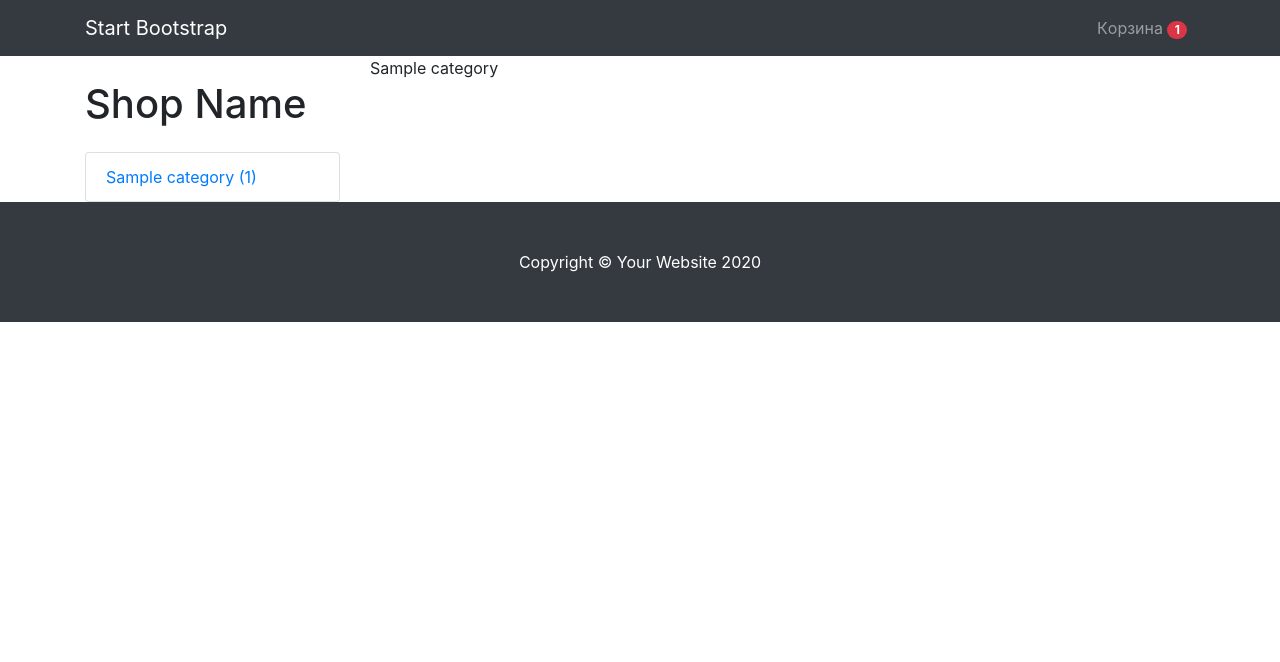
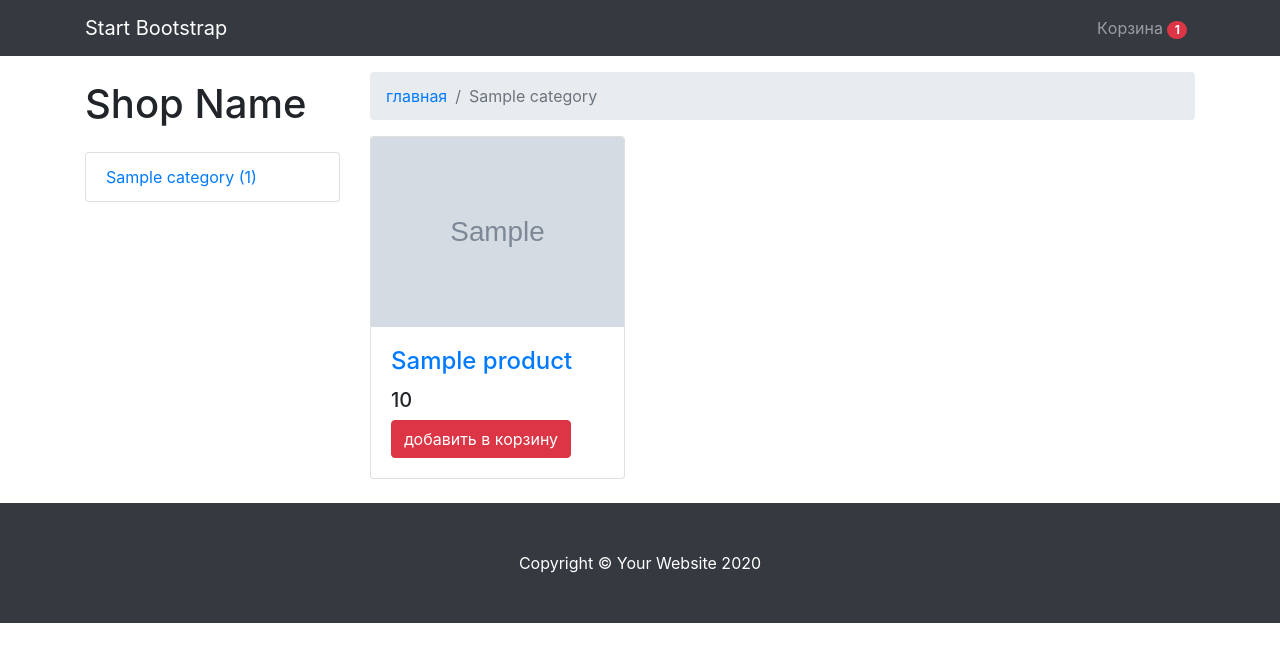
Before and after one commit to Dilshodbeka/django_net_sklep, a Django app: template shop/mainapp/templates/category_detail.html in a window 1280 px wide. Shown: the top 662 px of the page. Run offline with Django 3.2, Linux system fonts and the light colour scheme; the template is opened without the code that fills it: most values are stand-ins (such as "Sample title", 1, 10 or a date in 2020); grey boxes marked "Sample" are stand-in pictures; some libraries are stand-ins or nearby versions.

Commit message:
added category-detail cart count aviable to see in category-detail but not working cart cannot see what is inside of c art

```diff
--- a/shop/mainapp/models.py
+++ b/shop/mainapp/models.py
@@ -160,3 +160,6 @@ class Customer(models.Model):
 
     def __str__(self):
         return "пользователь: {} {}".format(self.user.first_name, self.user.last_name)
+
+
+# class Order(models.Model):
--- a/shop/mainapp/templates/base.html
+++ b/shop/mainapp/templates/base.html
@@ -99,6 +99,9 @@
                   <a href="{{ product.get_absolute_url }}">{{ product.title }}</a>
                 </h4>
                 <h5>{{ product.price }}</h5>
+                <a href="{% url 'add_to_cart' ct_model=product.get_model_name slug=product.slug %}">
+                  <button class="btn btn-danger">добавить в корзину</button>
+                </a>
               </div>
             </div>
           </div>
--- a/shop/mainapp/templates/category_detail.html
+++ b/shop/mainapp/templates/category_detail.html
@@ -1,7 +1,31 @@
 {% extends 'base.html' %}
 
 {% block content %}
+<nav aria-label="breadcrumb" class="mt-3">
+  <ol class="breadcrumb">
+    <li class="breadcrumb-item"><a href="{% url 'base' %}">главная</a></li>
+    <li class="breadcrumb-item active">{{ category.name }}</li>
+  </ol>
+</nav>
 
-{{ category.name }}
+<div class="row">
+    {% for product in category_products %}
+    <div class="col-lg-4 col-md-6 mb-4">
+    <div class="card h-100">
+        <a href="{{ product.get_absolute_url }}"><img class="card-img-top" src="{{ product.image.url }}" alt=""></a>
+        <div class="card-body">
+        <h4 class="card-title">
+            <a href="{{ product.get_absolute_url }}">{{ product.title }}</a>
+        </h4>
+        <h5>{{ product.price }}</h5>
+        <a href="{% url 'add_to_cart' ct_model=product.get_model_name slug=product.slug %}">
+            <button class="btn btn-danger">добавить в корзину</button>
+        </a>
+        </div>
+    </div>
+    </div>
+    {% endfor %}
+</div>
+
 
 {% endblock content %}
```
Also changed, not shown: shop/mainapp/mixins.py (+12 -1 lines), shop/mainapp/templates/cart.html (+21 -2 lines), shop/mainapp/urls.py (+11 -2 lines), shop/mainapp/views.py (+26 -0 lines), shop/db.sqlite3.
